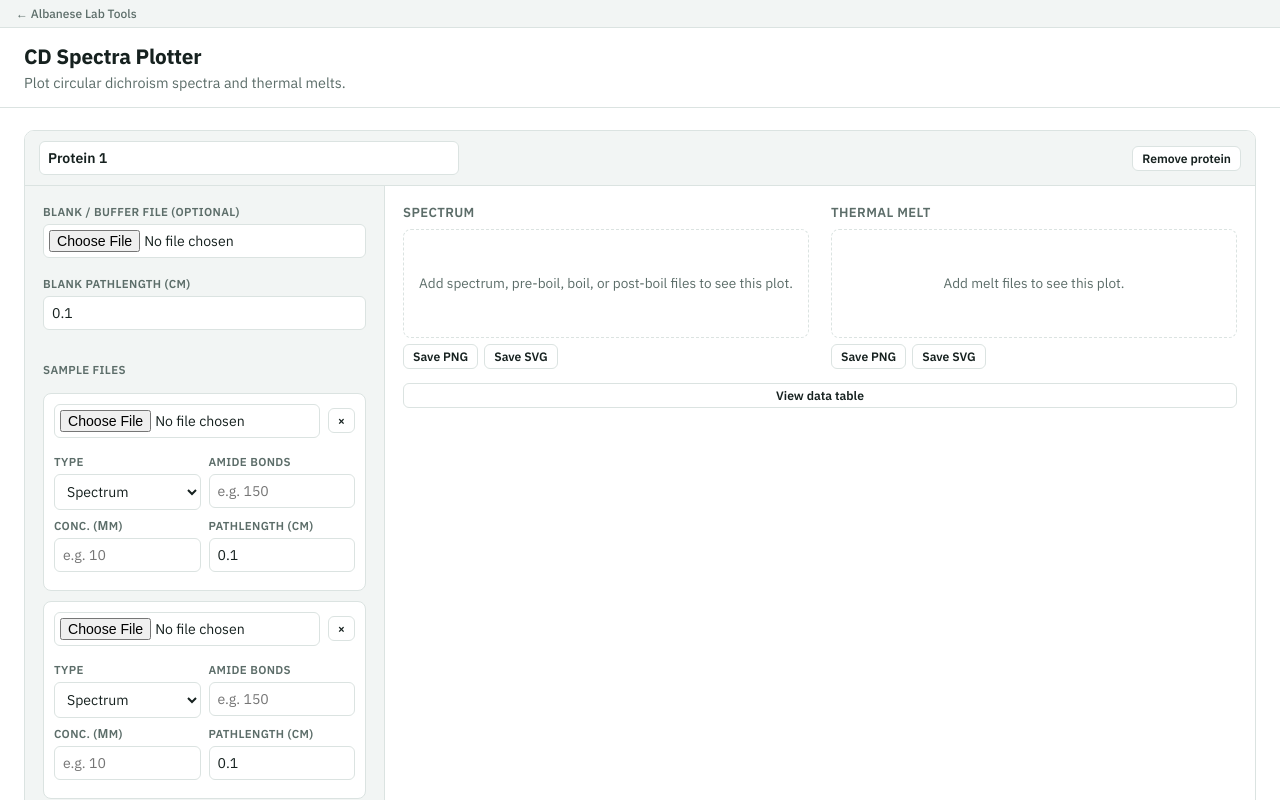
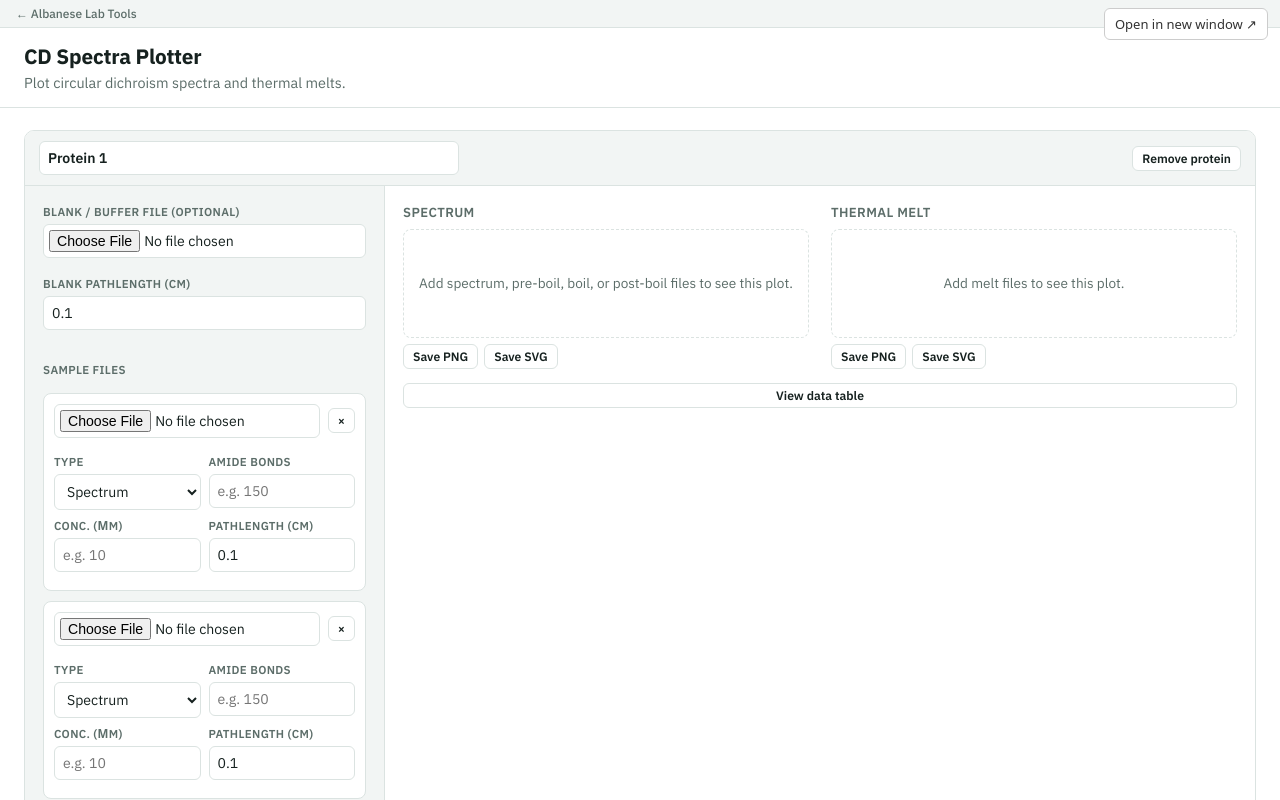
Before and after one commit to Albanese-Lab/tools, a plain HTML site: page cd.html in a window 1280 px wide. Shown: the top 800 px of the page. Drawn offline with Linux system fonts and the light colour scheme.

Commit message:
Add link to open page in new window

```diff
--- a/cd.html
+++ b/cd.html
@@ -334,6 +334,7 @@
 <script src="figure-export.js" data-tool=""></script>
 </head>
 <body>
+  <a href="" target="_blank" rel="noopener" style="position:fixed;top:8px;right:12px;z-index:1000;padding:6px 10px;background:#fff;border:1px solid #ccc;border-radius:6px;font:13px system-ui,sans-serif;color:#333;text-decoration:none">Open in new window &#8599;</a>
 
 <div class="topbar">
   <h1>CD Spectra Plotter</h1>
```
